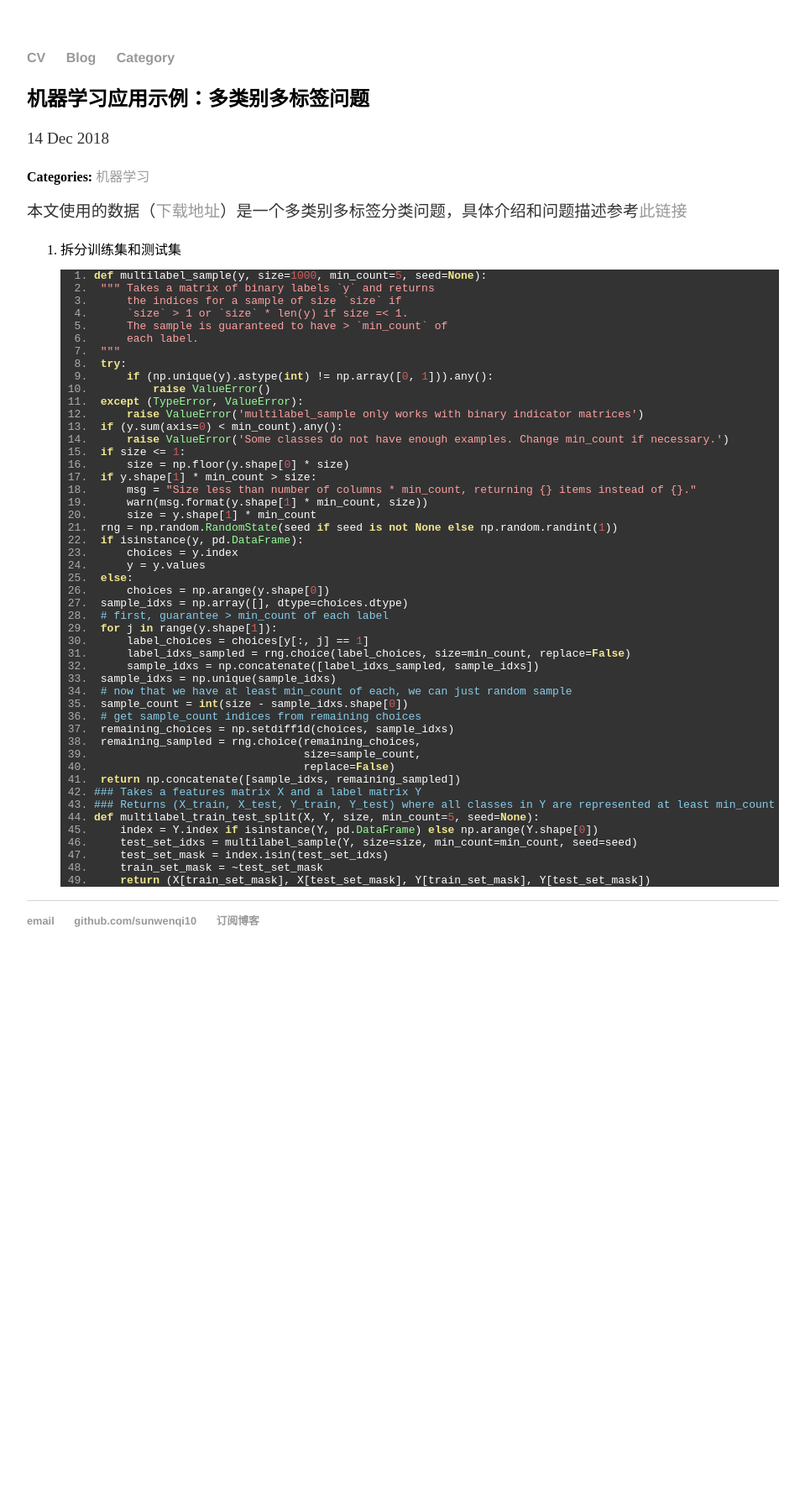
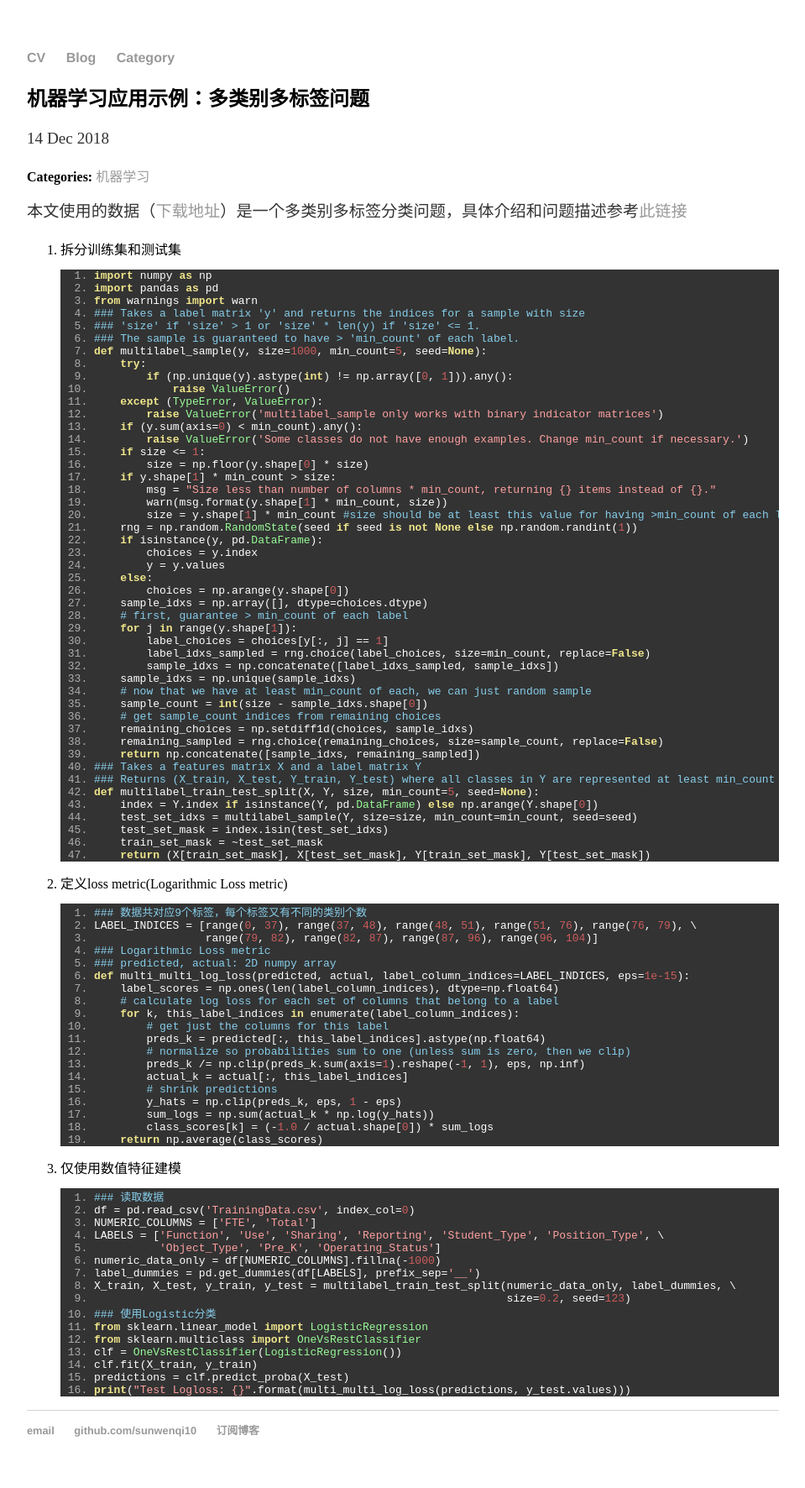
Before and after one commit to sunwenqi10/sunwenqi10.github.io, a Jekyll site: the page built from _posts/2018-12-14-multiclass_multilabel_problem.md, in a window 1280 px wide. Shown: the whole page at 84% size, without its empty margins (160-1119 px from the left). Built offline with Jekyll 4.4.1, drawn with Linux system fonts in a browser that asks for light colours; comment, search, counter and statistics services are not loaded; before the commit the page ends 1165 px from its top, so only the background shows below that.

Commit message:
Update 2018-12-14-multiclass_multilabel_problem.md

````diff
--- a/_posts/2018-12-14-multiclass_multilabel_problem.md
+++ b/_posts/2018-12-14-multiclass_multilabel_problem.md
@@ -9,47 +9,45 @@ date: 2018-12-14
 
 1. 拆分训练集和测试集
 ```python
+import numpy as np
+import pandas as pd
+from warnings import warn
+### Takes a label matrix 'y' and returns the indices for a sample with size
+### 'size' if 'size' > 1 or 'size' * len(y) if 'size' <= 1.
+### The sample is guaranteed to have > 'min_count' of each label.
 def multilabel_sample(y, size=1000, min_count=5, seed=None):
-    """ Takes a matrix of binary labels `y` and returns
-        the indices for a sample of size `size` if
-        `size` > 1 or `size` * len(y) if size =< 1.
-        The sample is guaranteed to have > `min_count` of
-        each label.
-    """
-    try:
-        if (np.unique(y).astype(int) != np.array([0, 1])).any():
-            raise ValueError()
-    except (TypeError, ValueError):
-        raise ValueError('multilabel_sample only works with binary indicator matrices')
-    if (y.sum(axis=0) < min_count).any():
-        raise ValueError('Some classes do not have enough examples. Change min_count if necessary.')
-    if size <= 1:
-        size = np.floor(y.shape[0] * size)
-    if y.shape[1] * min_count > size:
-        msg = "Size less than number of columns * min_count, returning {} items instead of {}."
-        warn(msg.format(y.shape[1] * min_count, size))
-        size = y.shape[1] * min_count
-    rng = np.random.RandomState(seed if seed is not None else np.random.randint(1))
-    if isinstance(y, pd.DataFrame):
-        choices = y.index
-        y = y.values
-    else:
-        choices = np.arange(y.shape[0])
-    sample_idxs = np.array([], dtype=choices.dtype)
-    # first, guarantee > min_count of each label
-    for j in range(y.shape[1]):
-        label_choices = choices[y[:, j] == 1]
-        label_idxs_sampled = rng.choice(label_choices, size=min_count, replace=False)
-        sample_idxs = np.concatenate([label_idxs_sampled, sample_idxs])
-    sample_idxs = np.unique(sample_idxs)
-    # now that we have at least min_count of each, we can just random sample
-    sample_count = int(size - sample_idxs.shape[0])
-    # get sample_count indices from remaining choices
-    remaining_choices = np.setdiff1d(choices, sample_idxs)
-    remaining_sampled = rng.choice(remaining_choices,
-                                   size=sample_count,
-                                   replace=False)
-    return np.concatenate([sample_idxs, remaining_sampled])
+       try:
+           if (np.unique(y).astype(int) != np.array([0, 1])).any():
+               raise ValueError()
+       except (TypeError, ValueError):
+           raise ValueError('multilabel_sample only works with binary indicator matrices')
+       if (y.sum(axis=0) < min_count).any():
+           raise ValueError('Some classes do not have enough examples. Change min_count if necessary.')
+       if size <= 1:
+           size = np.floor(y.shape[0] * size)
+       if y.shape[1] * min_count > size:
+           msg = "Size less than number of columns * min_count, returning {} items instead of {}."
+           warn(msg.format(y.shape[1] * min_count, size))
+           size = y.shape[1] * min_count #size should be at least this value for having >min_count of each label
+       rng = np.random.RandomState(seed if seed is not None else np.random.randint(1))
+       if isinstance(y, pd.DataFrame):
+           choices = y.index
+           y = y.values
+       else:
+           choices = np.arange(y.shape[0])
+       sample_idxs = np.array([], dtype=choices.dtype)
+       # first, guarantee > min_count of each label
+       for j in range(y.shape[1]):
+           label_choices = choices[y[:, j] == 1]
+           label_idxs_sampled = rng.choice(label_choices, size=min_count, replace=False)
+           sample_idxs = np.concatenate([label_idxs_sampled, sample_idxs])
+       sample_idxs = np.unique(sample_idxs)
+       # now that we have at least min_count of each, we can just random sample
+       sample_count = int(size - sample_idxs.shape[0])
+       # get sample_count indices from remaining choices
+       remaining_choices = np.setdiff1d(choices, sample_idxs)
+       remaining_sampled = rng.choice(remaining_choices, size=sample_count, replace=False)
+       return np.concatenate([sample_idxs, remaining_sampled])
 ### Takes a features matrix X and a label matrix Y
 ### Returns (X_train, X_test, Y_train, Y_test) where all classes in Y are represented at least min_count times.
 def multilabel_train_test_split(X, Y, size, min_count=5, seed=None):
@@ -59,3 +57,46 @@ def multilabel_train_test_split(X, Y, size, min_count=5, seed=None):
        train_set_mask = ~test_set_mask
        return (X[train_set_mask], X[test_set_mask], Y[train_set_mask], Y[test_set_mask])
 ```
+
+2. 定义loss metric(Logarithmic Loss metric)
+```python
+### 数据共对应9个标签，每个标签又有不同的类别个数
+LABEL_INDICES = [range(0, 37), range(37, 48), range(48, 51), range(51, 76), range(76, 79), \
+                    range(79, 82), range(82, 87), range(87, 96), range(96, 104)]
+### Logarithmic Loss metric
+### predicted, actual: 2D numpy array
+def multi_multi_log_loss(predicted, actual, label_column_indices=LABEL_INDICES, eps=1e-15):
+       label_scores = np.ones(len(label_column_indices), dtype=np.float64)
+       # calculate log loss for each set of columns that belong to a label
+       for k, this_label_indices in enumerate(label_column_indices):
+           # get just the columns for this label
+           preds_k = predicted[:, this_label_indices].astype(np.float64)
+           # normalize so probabilities sum to one (unless sum is zero, then we clip)
+           preds_k /= np.clip(preds_k.sum(axis=1).reshape(-1, 1), eps, np.inf)
+           actual_k = actual[:, this_label_indices]
+           # shrink predictions
+           y_hats = np.clip(preds_k, eps, 1 - eps)
+           sum_logs = np.sum(actual_k * np.log(y_hats))
+           class_scores[k] = (-1.0 / actual.shape[0]) * sum_logs
+       return np.average(class_scores)
+```
+
+3. 仅使用数值特征建模
+```python
+### 读取数据
+df = pd.read_csv('TrainingData.csv', index_col=0)
+NUMERIC_COLUMNS = ['FTE', 'Total']
+LABELS = ['Function', 'Use', 'Sharing', 'Reporting', 'Student_Type', 'Position_Type', \
+             'Object_Type', 'Pre_K', 'Operating_Status']
+numeric_data_only = df[NUMERIC_COLUMNS].fillna(-1000)
+label_dummies = pd.get_dummies(df[LABELS], prefix_sep='__')
+X_train, X_test, y_train, y_test = multilabel_train_test_split(numeric_data_only, label_dummies, \
+                                                                  size=0.2, seed=123)
+### 使用Logistic分类
+from sklearn.linear_model import LogisticRegression
+from sklearn.multiclass import OneVsRestClassifier
+clf = OneVsRestClassifier(LogisticRegression())
+clf.fit(X_train, y_train)
+predictions = clf.predict_proba(X_test)
+print("Test Logloss: {}".format(multi_multi_log_loss(predictions, y_test.values)))
+```
````
